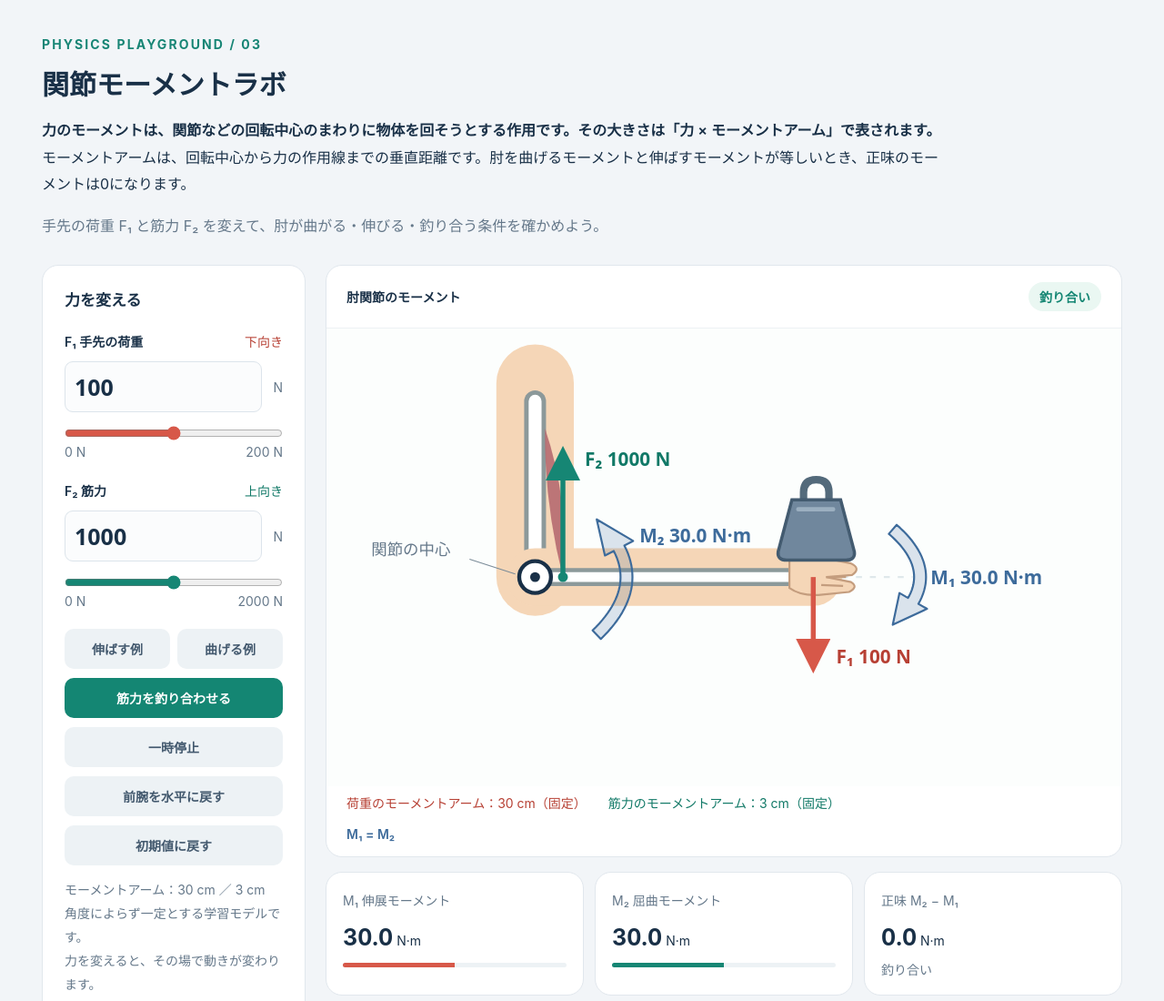
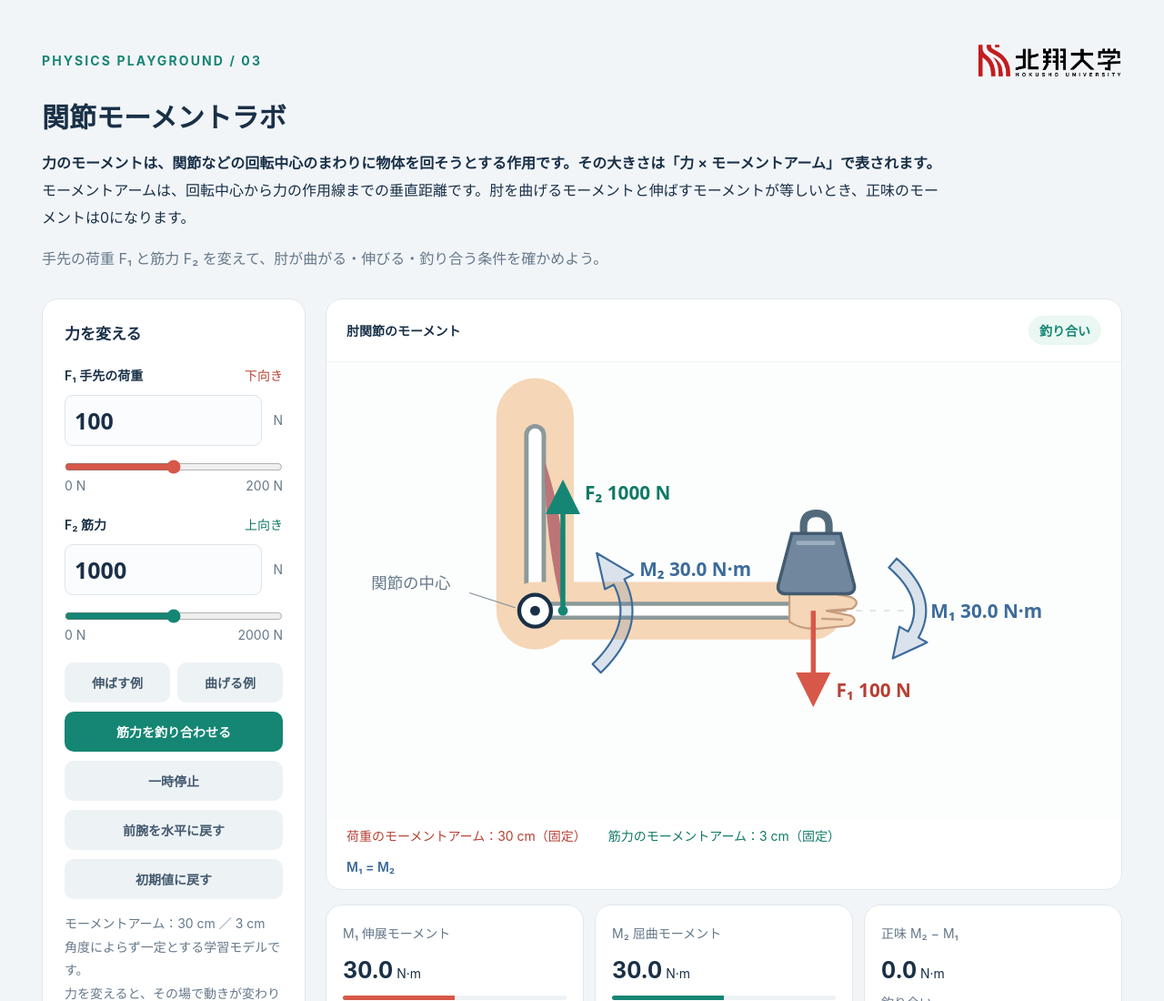
Before and after one commit to KeizoLiberalArtsLab/P003_JointMoment, a plain HTML site: page index.html in a window 1280 px wide. Shown: the top 1100 px of the page at 91% size. Drawn offline with Linux system fonts and the light colour scheme.

Commit message:
Add university logo to app header

```diff
--- a/index.html
+++ b/index.html
@@ -1,5 +1,5 @@
 <!doctype html><html lang="ja"><head><meta charset="utf-8"><meta name="viewport" content="width=device-width,initial-scale=1"><title>関節モーメントラボ</title><link rel="stylesheet" href="style.css"></head><body><main>
-<header><div class="eyebrow">PHYSICS PLAYGROUND / 03</div><h1>関節モーメントラボ</h1><p class="definition"><strong>力のモーメントは、関節などの回転中心のまわりに物体を回そうとする作用です。その大きさは「力 × モーメントアーム」で表されます。</strong><br>モーメントアームは、回転中心から力の作用線までの垂直距離です。肘を曲げるモーメントと伸ばすモーメントが等しいとき、正味のモーメントは0になります。</p><p>手先の荷重 F₁ と筋力 F₂ を変えて、肘が曲がる・伸びる・釣り合う条件を確かめよう。</p></header>
+<style>.brandbar{display:flex;justify-content:space-between;align-items:center;gap:16px}.university-logo{display:block;width:clamp(110px,18vw,160px);height:auto;flex-shrink:0}</style><header><div class="brandbar"><div class="eyebrow">PHYSICS PLAYGROUND / 03</div><img class="university-logo" src="assets/hokusho-university.png" alt="北翔大学 HOKUSHO UNIVERSITY" width="2172" height="724"></div><h1>関節モーメントラボ</h1><p class="definition"><strong>力のモーメントは、関節などの回転中心のまわりに物体を回そうとする作用です。その大きさは「力 × モーメントアーム」で表されます。</strong><br>モーメントアームは、回転中心から力の作用線までの垂直距離です。肘を曲げるモーメントと伸ばすモーメントが等しいとき、正味のモーメントは0になります。</p><p>手先の荷重 F₁ と筋力 F₂ を変えて、肘が曲がる・伸びる・釣り合う条件を確かめよう。</p></header>
 <div class="layout"><aside class="panel"><h2>力を変える</h2><label for="f1">F₁ 手先の荷重 <span class="tag load">下向き</span></label><div class="value"><input id="f1" type="number" min="0" max="200" step="1" value="100"><span>N</span></div><input id="f1Range" aria-label="F₁ 手先の荷重のスライダー" type="range" min="0" max="200" step="1" value="100"><div class="bounds"><span>0 N</span><span>200 N</span></div>
 <label for="f2">F₂ 筋力 <span class="tag muscle">上向き</span></label><div class="value"><input id="f2" type="number" min="0" max="2000" step="1" value="1000"><span>N</span></div><input id="f2Range" aria-label="F₂ 筋力のスライダー" type="range" min="0" max="2000" step="1" value="1000"><div class="bounds"><span>0 N</span><span>2000 N</span></div><p id="error" role="alert"></p>
 <div class="presets"><button id="extend">伸ばす例</button><button id="flex">曲げる例</button></div><button id="balance" class="primary">筋力を釣り合わせる</button><button id="play">一時停止</button><button id="horizontal">前腕を水平に戻す</button><button id="reset">初期値に戻す</button><p class="note">モーメントアーム：30 cm ／ 3 cm<br>角度によらず一定とする学習モデルです。<br>力を変えると、その場で動きが変わります。</p></aside>
```
Also changed, not shown: assets/hokusho-university.png (added).
